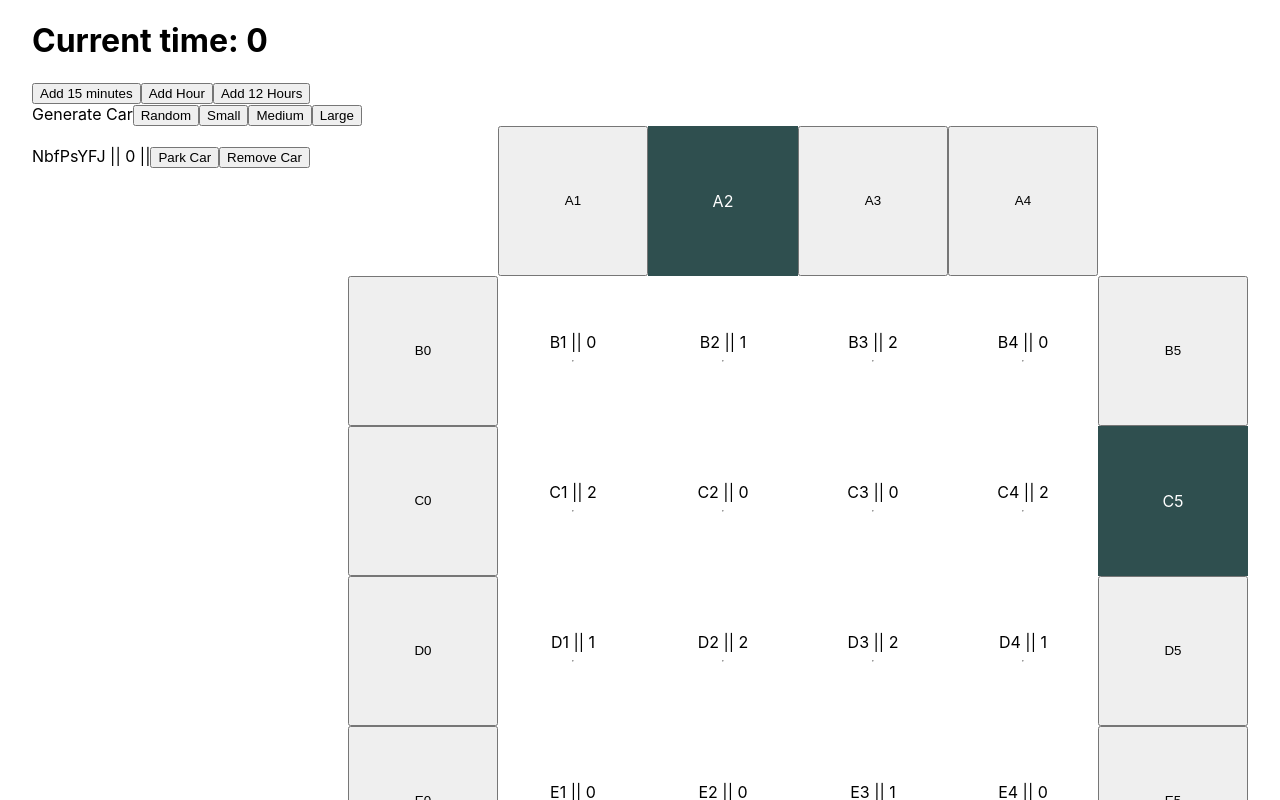
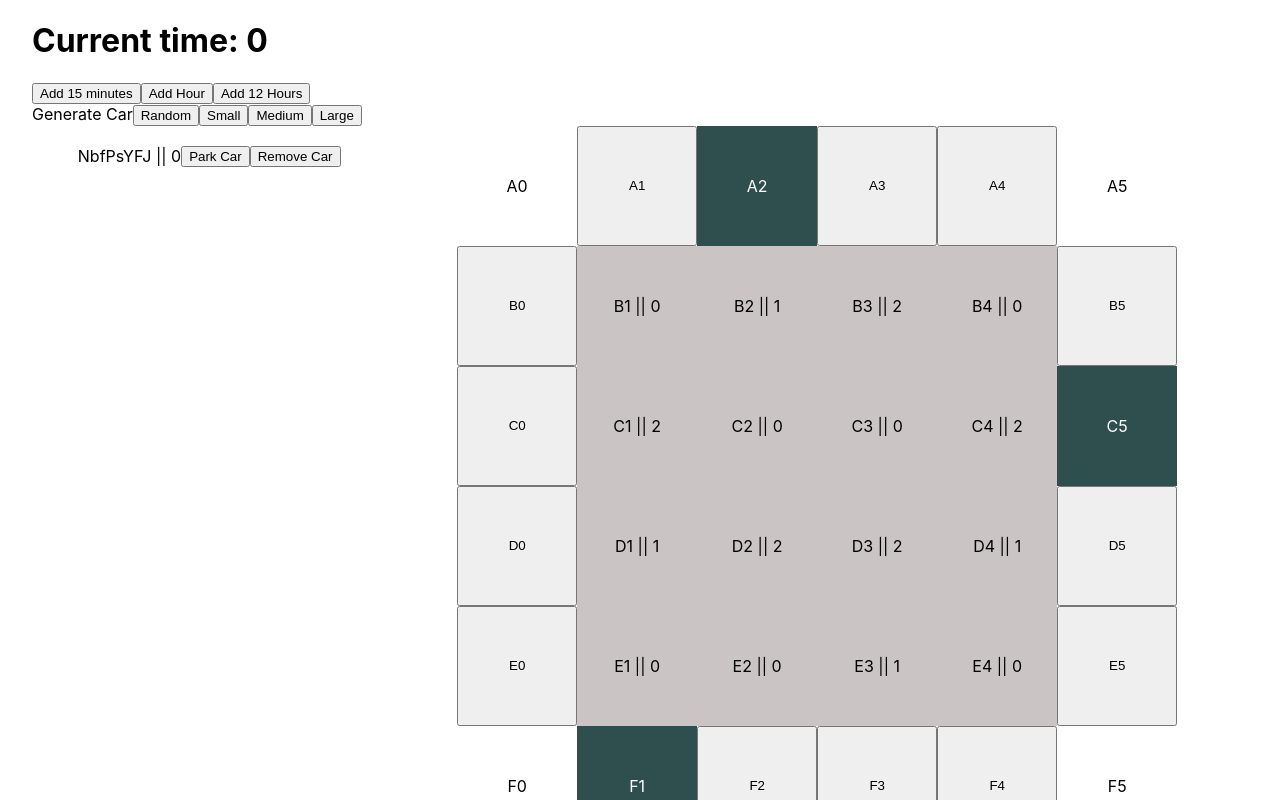
Before and after one commit to eighty-three/parking-lot, a Next.js app: page / in a window 1280 px wide. Both pictures are taken after a click on the button "Random". Shown: the top 800 px of the page. Built offline with nearby package versions, Linux system fonts and the light colour scheme.

Commit message:
fix: misc UI changes
Better colors for ParkingSlot

Smaller size for Coordinate component

Show coordinate for edges in grid

```diff
--- a/src/components/Car.tsx
+++ b/src/components/Car.tsx
@@ -4,8 +4,9 @@ import { useCarsStore } from '@/store';
 import { TCarSize } from '@/types';
 import { EntriesModal } from '@/components';
 
-export const Car = React.memo((props: { licensePlateNum: string; isParked: boolean; size: TCarSize }) => {
-  const { licensePlateNum, isParked, size } = props;
+export const Car = React.memo(
+  (props: { licensePlateNum: string; isParked: boolean; size: TCarSize; inParkingSlot?: boolean }) => {
+    const { licensePlateNum, isParked, size, inParkingSlot } = props;
 
     const removeCar = useCallback((licensePlateNum: string) => {
       useCarsStore.getState().removeCar(licensePlateNum);
@@ -16,8 +17,15 @@ export const Car = React.memo((props: { licensePlateNum: string; isParked: boole
     }, []);
 
     return (
-    <div>
-      {`${licensePlateNum} || ${size} ||`}
+      <div
+        style={{
+          display: 'flex',
+          flexDirection: inParkingSlot ? 'column' : 'row',
+          alignItems: 'center',
+          justifyContent: 'center',
+        }}
+      >
+        {`${licensePlateNum} || ${size}`}
         {!isParked ? (
           <>
             <ParkButton licensePlateNum={licensePlateNum} />
@@ -28,7 +36,8 @@ export const Car = React.memo((props: { licensePlateNum: string; isParked: boole
         )}
       </div>
     );
-});
+  },
+);
 
 const ParkButton = React.memo((props: { licensePlateNum: string }) => {
   const { licensePlateNum } = props;
--- a/src/components/Coordinate.tsx
+++ b/src/components/Coordinate.tsx
@@ -1,13 +1,17 @@
 import { ICoordinates } from '@/types';
 import { useParkingLotStore } from '@/store';
 import { Entry, ParkingSlot } from '@/components';
-import { isEdge, isBoundary } from '@/lib';
+import { isEdge, isBoundary, getKeyFromCoords } from '@/lib';
 
 export const Coordinate = (props: { coords: ICoordinates }) => {
   const { coords } = props;
   const dimensions = useParkingLotStore((state) => state.dimensions);
   if (isEdge(coords, dimensions)) {
-    return <></>;
+    return (
+      <div style={{ display: 'flex', alignItems: 'center', justifyContent: 'center', height: '100%' }}>
+        {getKeyFromCoords(coords)}
+      </div>
+    );
   }
 
   if (isBoundary(coords, dimensions)) {
--- a/src/components/EntriesModal/EntriesModal.module.scss
+++ b/src/components/EntriesModal/EntriesModal.module.scss
@@ -16,15 +16,15 @@
 .container {
   display: flex;
   flex-direction: column;
+  z-index: 999;
   position: absolute;
-  z-index: 999;
 
-  margin: auto;
-  left: 0;
-  right: 0;
+  top: 50%;
+  left: 50%;
+  transform: translate(-50%, -50%);
 
-  height: 80%;
-  width: 80%;
+  height: 60%;
+  width: 60%;
   padding: 0.25em;
 
   background-color: white;
--- a/src/components/ParkingSlot.tsx
+++ b/src/components/ParkingSlot.tsx
@@ -19,12 +19,17 @@ export const ParkingSlot = React.memo((props: { coords: ICoordinates }) => {
         justifyContent: 'center',
         flexDirection: 'column',
         height: '100%',
+        background: slot?.parkedCar ? '#ff6b6b' : '#cac4c4',
       }}
     >
       {`${key} || ${slot?.size}`}
-      <hr />
-      {slot?.parkedCar?.licensePlateNum && (
-        <Car licensePlateNum={slot.parkedCar.licensePlateNum} isParked={true} size={slot.parkedCar.size} />
+      {slot?.parkedCar && (
+        <Car
+          licensePlateNum={slot.parkedCar.licensePlateNum}
+          isParked={true}
+          size={slot.parkedCar.size}
+          inParkingSlot
+        />
       )}
     </div>
   );
--- a/src/pages/index.tsx
+++ b/src/pages/index.tsx
@@ -31,8 +31,8 @@ const Grid = () => {
     useParkingSlotsStore.getState().setParkingSlots(slots);
   }, [layout]);
 
-  const BASE_WIDTH = 150;
-  const BASE_HEIGHT = 150;
+  const BASE_WIDTH = 120;
+  const BASE_HEIGHT = 120;
 
   return (
     <div
```
Lines whose indentation alone changed are shown as unchanged.
